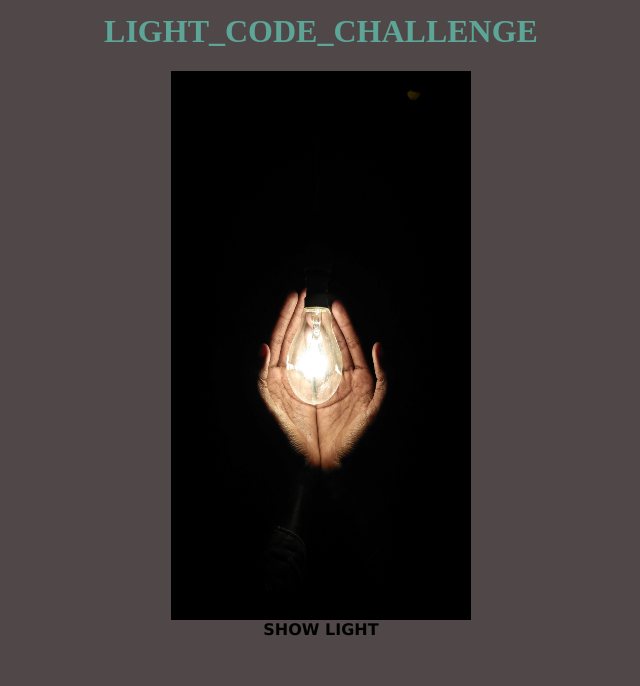
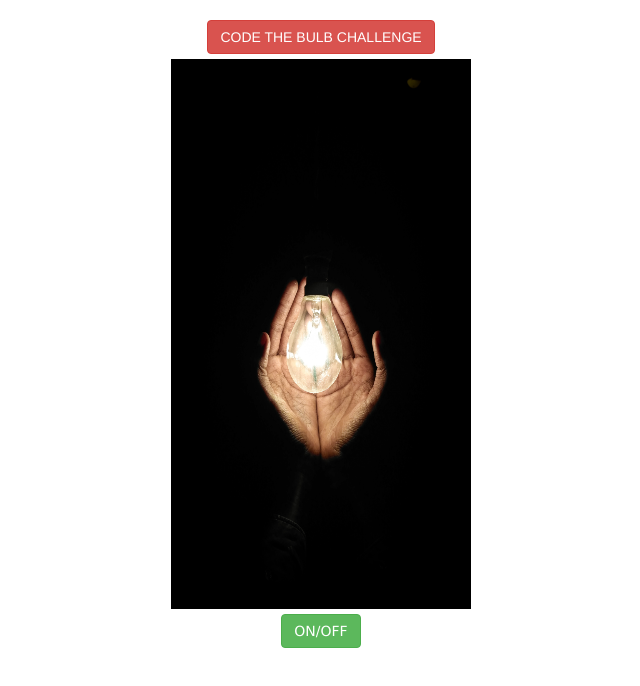
Before and after one commit to BataPeter/VueClasses, a plain HTML site: page Vue_Assmnt_w_Jackson/index1.html in a window 1280 px wide. Shown: the whole page, without its empty margins (319-959 px from the left). Drawn offline with nearby package versions, Linux system fonts and the light colour scheme.

Commit message:
added something

```diff
--- a/Vue_Assmnt_w_Jackson/index1.html
+++ b/Vue_Assmnt_w_Jackson/index1.html
@@ -6,21 +6,28 @@
     <title>VueAssignment1</title>
     <link rel="stylesheet" href="sitayiro.css">
     <script src="https://unpkg.com/vue@3.0.2"></script>
+    <!-- Latest compiled and minified CSS -->
+<link rel="stylesheet" href="https://cdn.jsdelivr.net/npm/bootstrap@3.3.7/dist/css/bootstrap.min.css" integrity="sha384-BVYiiSIFeK1dGmJRAkycuHAHRg32OmUcww7on3RYdg4Va+PmSTsz/K68vbdEjh4u" crossorigin="anonymous">
 </head>
 <body>
-    <h1 class="text-muted">LIGHT_CODE_CHALLENGE</h1>
+    <h1 class="btn btn-danger">CODE THE BULB CHALLENGE</h1>
     <div id="app">
     <div class="container">
       <div class="row txt-center">
 
       <div v-if = 'showLight'>
-        <img class="image1" src="light_on.jpg" alt="lightBulb"> SHOW LIGHT
+        <img class="image1" src="light_on.jpg" alt="lightBulb">
       </div>
 
        <div v-else>
-        <img class="image2" src="light_off.jpg" alt="lightsOff"> LIGHTS OFF
+        <img class="image2" src="light_off.jpg" alt="lightsOff">
        </div>
 
+       <button  @click="showLight=!showLight" class="btn btn-success">ON/OFF</button>
+
+
 <script src="scripts.js"></script>
+<!-- Latest compiled and minified JavaScript -->
+<script src="https://cdn.jsdelivr.net/npm/bootstrap@3.3.7/dist/js/bootstrap.min.js" integrity="sha384-Tc5IQib027qvyjSMfHjOMaLkfuWVxZxUPnCJA7l2mCWNIpG9mGCD8wGNIcPD7Txa" crossorigin="anonymous"></script>
 </body>
 </html>
--- a/Vue_Assmnt_w_Jackson/sitayiro.css
+++ b/Vue_Assmnt_w_Jackson/sitayiro.css
@@ -1,5 +1,6 @@
 body {
-  background-color: rgb(80, 72, 72);
+  background-color: rgb(189, 11, 11);
+
   text-align: center;
 }
 .image1 {
@@ -8,6 +9,8 @@ body {
   display: flex;
   margin-left: auto;
   margin-right: auto;
+  padding-bottom: 5px;
+  padding-top: 5px;
 }
 
 .image2 {
@@ -16,13 +19,16 @@ body {
   display: flex;
   margin-left: auto;
   margin-right: auto;
+  padding-bottom: 5px;
+  padding-top: 5px;
 }
 .container {
-  font-family: 'Lucida Sans', 'Lucida Sans Regular', 'Lucida Grande', 'Lucida Sans Unicode', Geneva, Verdana, sans-serif;
+  font-family: "Lucida Sans", "Lucida Sans Regular", "Lucida Grande",
+    "Lucida Sans Unicode", Geneva, Verdana, sans-serif;
   font: 60px;
   font-weight: bold;
 }
 h1 {
-    color: rgba(100, 224, 202, 0.616) ;
-    padding-top: 5px;
+  color: rgba(100, 224, 202, 0.616);
+  padding-top: 5px;
 }
```
